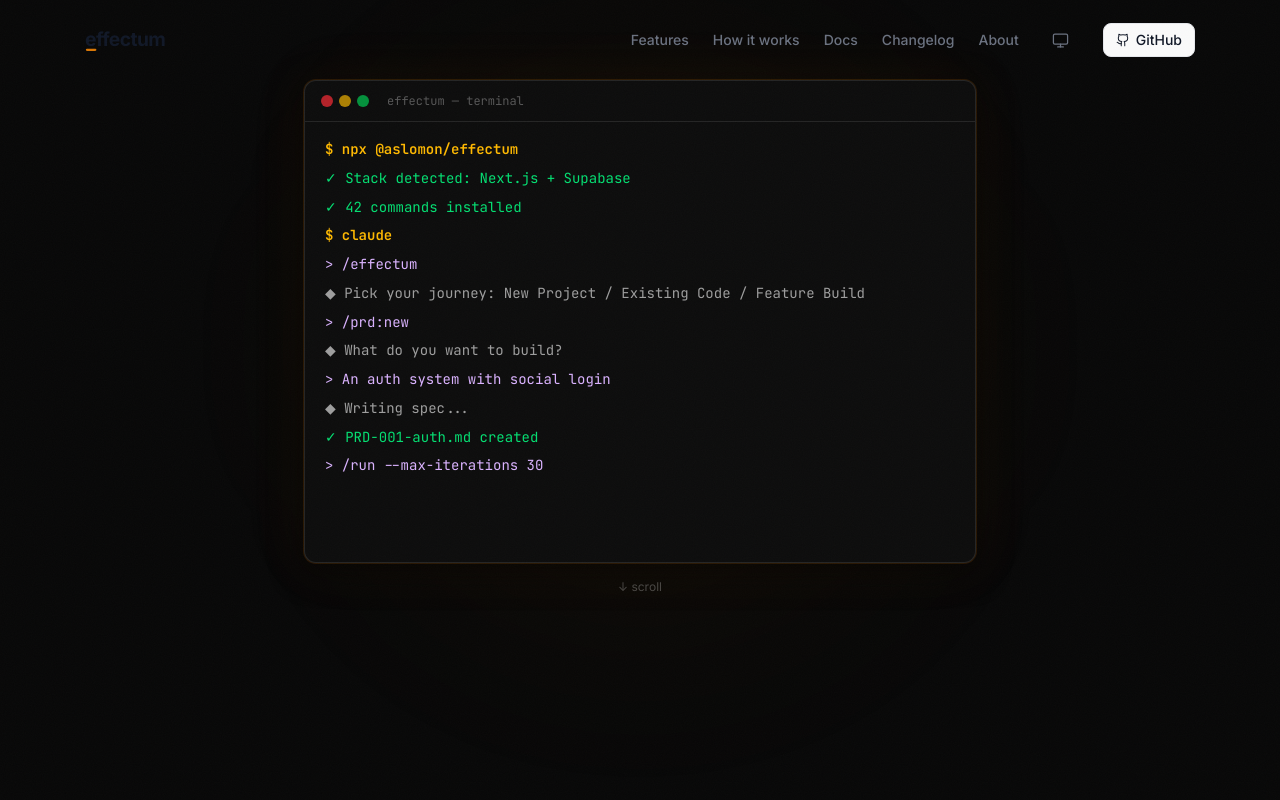
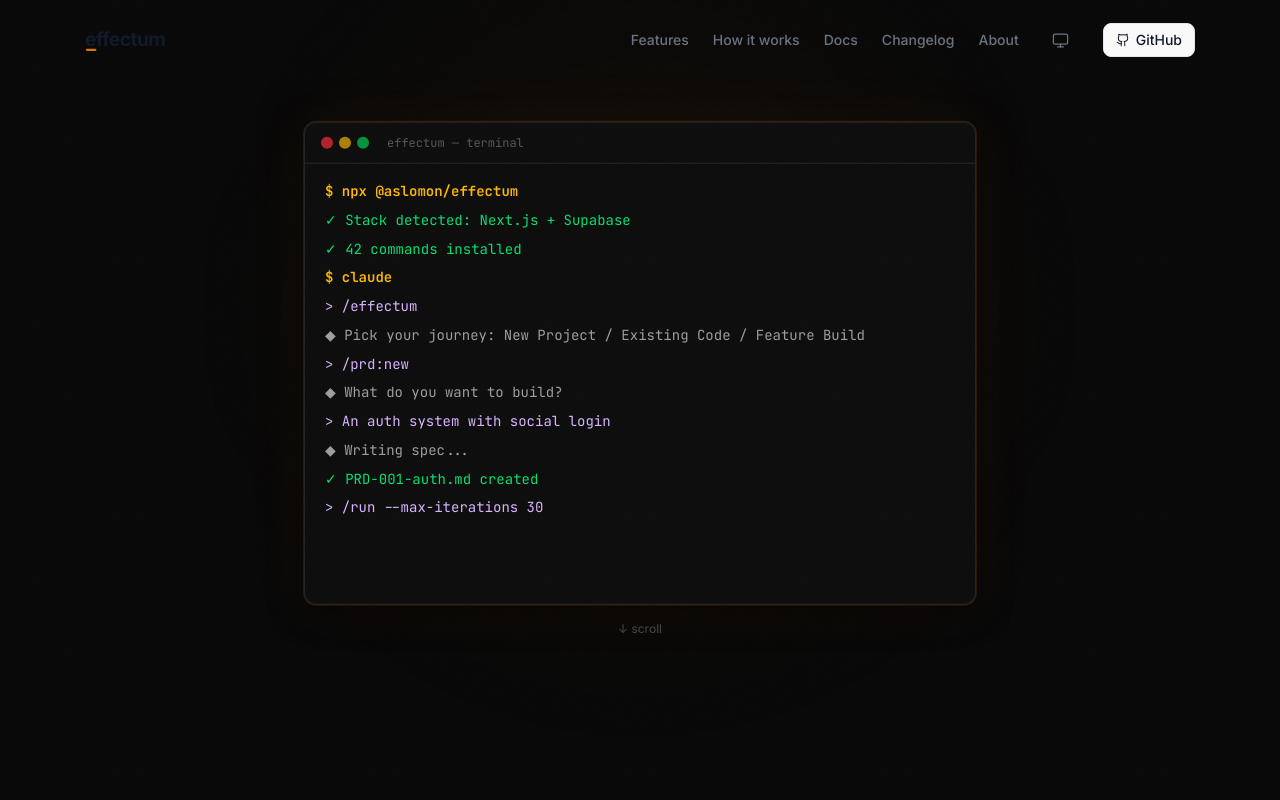
Before and after one commit to aslomon/effectum-website, a Next.js app: page / in a window 1280 px wide. Shown: the top 800 px of the page. Built offline with nearby package versions, Linux system fonts and the light colour scheme.

Commit message:
fix: terminal centered vertically, no manual scroll, less gap below buttons

```diff
--- a/src/components/landing/hero.tsx
+++ b/src/components/landing/hero.tsx
@@ -92,7 +92,7 @@
       </div>
 
       {/* Lines */}
-      <div ref={scrollRef} className="h-[65vh] max-h-[65vh] space-y-1.5 overflow-y-auto px-5 py-4 sm:h-[55vh] sm:max-h-[55vh]">
+      <div ref={scrollRef} className="h-[65vh] max-h-[65vh] space-y-1.5 overflow-hidden px-5 py-4 sm:h-[55vh] sm:max-h-[55vh]" style={{ pointerEvents: "none" }}>
         {TERMINAL_LINES.slice(0, visibleCount).map((line, i) => (
           <div key={i} className="leading-relaxed">
             <span
@@ -249,7 +249,7 @@
 
       <section
         ref={sectionRef}
-        className="relative min-h-[130vh] overflow-hidden bg-[#080808]"
+        className="relative min-h-[115vh] overflow-hidden bg-[#080808]"
       >
         {/* Subtle background glow */}
         <div
@@ -261,7 +261,7 @@
 
         {/* Terminal — starts fullscreen, shrinks progressively */}
         <div
-          className="sticky top-[72px] z-10 mx-auto w-[92vw] max-w-2xl px-2 sm:top-[80px] sm:w-[90vw] sm:px-0"
+          className="sticky top-[50%] z-10 mx-auto w-[92vw] max-w-2xl -translate-y-[55%] px-2 sm:w-[90vw] sm:px-0"
           style={{
             transform: `scale(${1 - scrollProgress * 0.3})`,
             opacity: Math.max(1 - scrollProgress * 0.6, 0.35),
```
